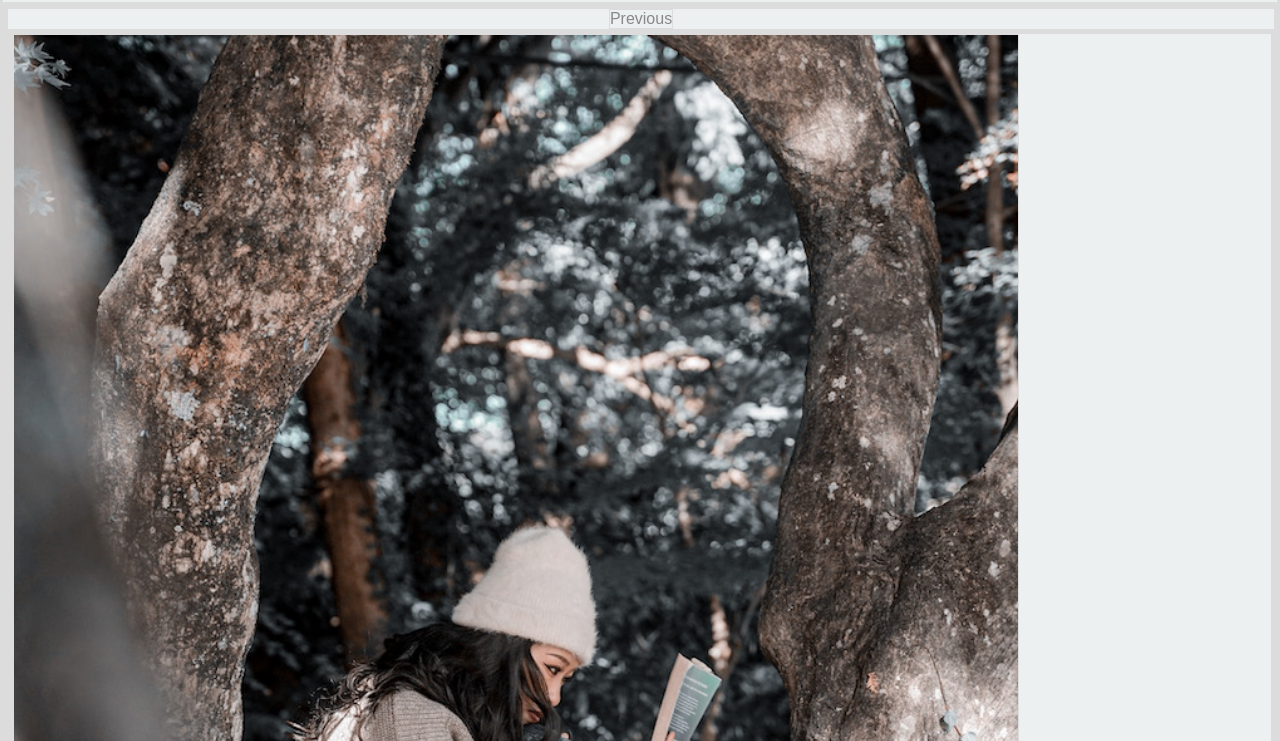
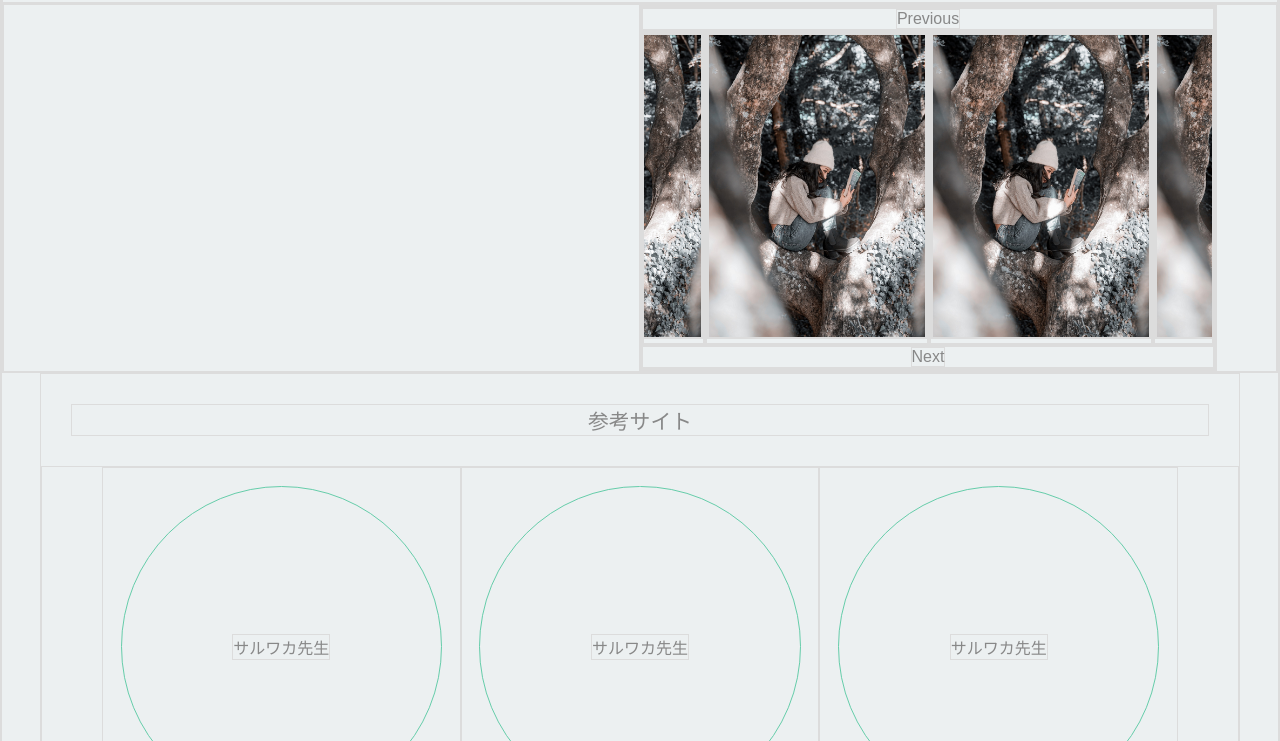
Before and after one commit to ImFukajp/yanbaru, a plain HTML site: page index.html in a window 1280 px wide. Shown: the part 59-800 px from the top of the page. Drawn offline with Linux system fonts and the light colour scheme.

Commit message:
no message

```diff
--- a/script.js
+++ b/script.js
@@ -1,7 +1,31 @@
 $(function(){
 
-
-    $(".slide-items").slick();
+    $('.slide-items').slick({
+        centerMode: true,
+        centerPadding: '60px',
+        slidesToShow: 2,
+        responsive: [
+          {
+            breakpoint: 768,
+            settings: {
+              arrows: false,
+              centerMode: true,
+              centerPadding: '40px',
+              slidesToShow: 3
+            }
+          },
+          {
+            breakpoint: 480,
+            settings: {
+              arrows: false,
+              centerMode: true,
+              centerPadding: '40px',
+              slidesToShow: 1
+            }
+          }
+        ]
+      });
+    // $(".slide-items").slick();
 
 
 })
--- a/style.css
+++ b/style.css
@@ -42,13 +42,12 @@ body {
 
 .slide-items {
   text-align: center;
-  width: 100%;
-  height: 40%;
+  max-width: 100%;
+  /* height: 40%; */
 }
 
 .slide-items img {
-  width: 80%;
-  height: auto;
+max-width: 100%;
   /* object-fit: cover; */
 }
 
```
Also changed, not shown: images/06EED4FE-EF52-496F-8266-EE53DBE8ADC7.PNG (added), images/0D4F4608-CC2E-4ADE-83A3-022593280669.PNG (added), images/6901D55E-7CC2-4A95-BC85-D3C43159C38E.PNG (added).
